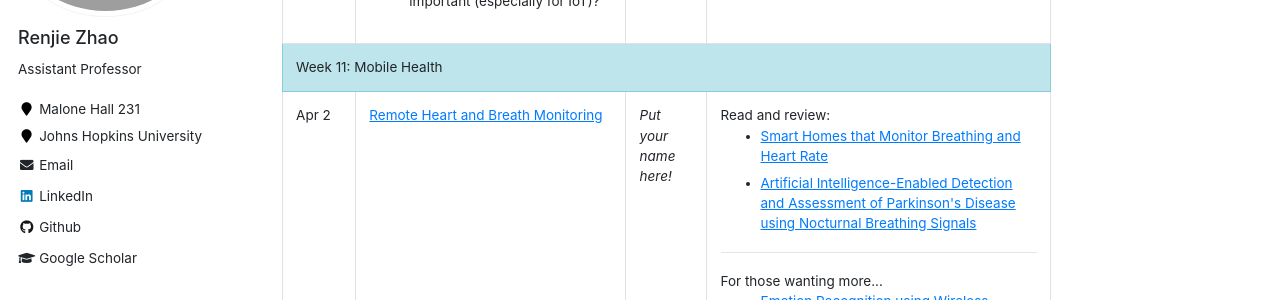
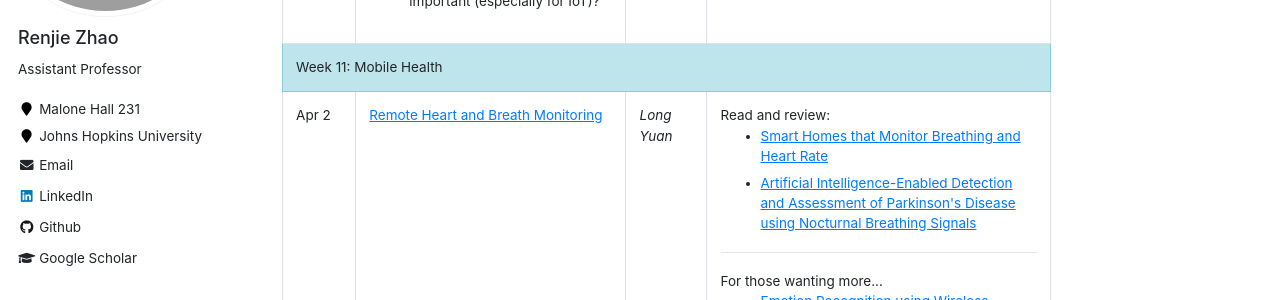
Before and after one commit to mle0108/RenjieZhao.github.io, a Jekyll site: the page built from _teaching/2024-spring-716.md, in a window 1280 px wide and 900 px high, scrolled down 10639 px. Shown: the part 153-453 px from the top of the window. Built offline with Jekyll 4.4.1, drawn with Linux system fonts in a browser that asks for light colours.

Commit message:
Add my name to 2024-spring-716

```diff
--- a/_teaching/2024-spring-716.md
+++ b/_teaching/2024-spring-716.md
@@ -810,7 +810,7 @@ The project will have three milestones:
           <li>Why do we need the implementation of WISP tag and the SDR based reader?</li>
         </ul> -->
         </td>
-        <td><i>Put your name here!</i></td>
+        <td><i>Long Yuan</i></td>
         <td>
           Read and review:
           <ul>
```
